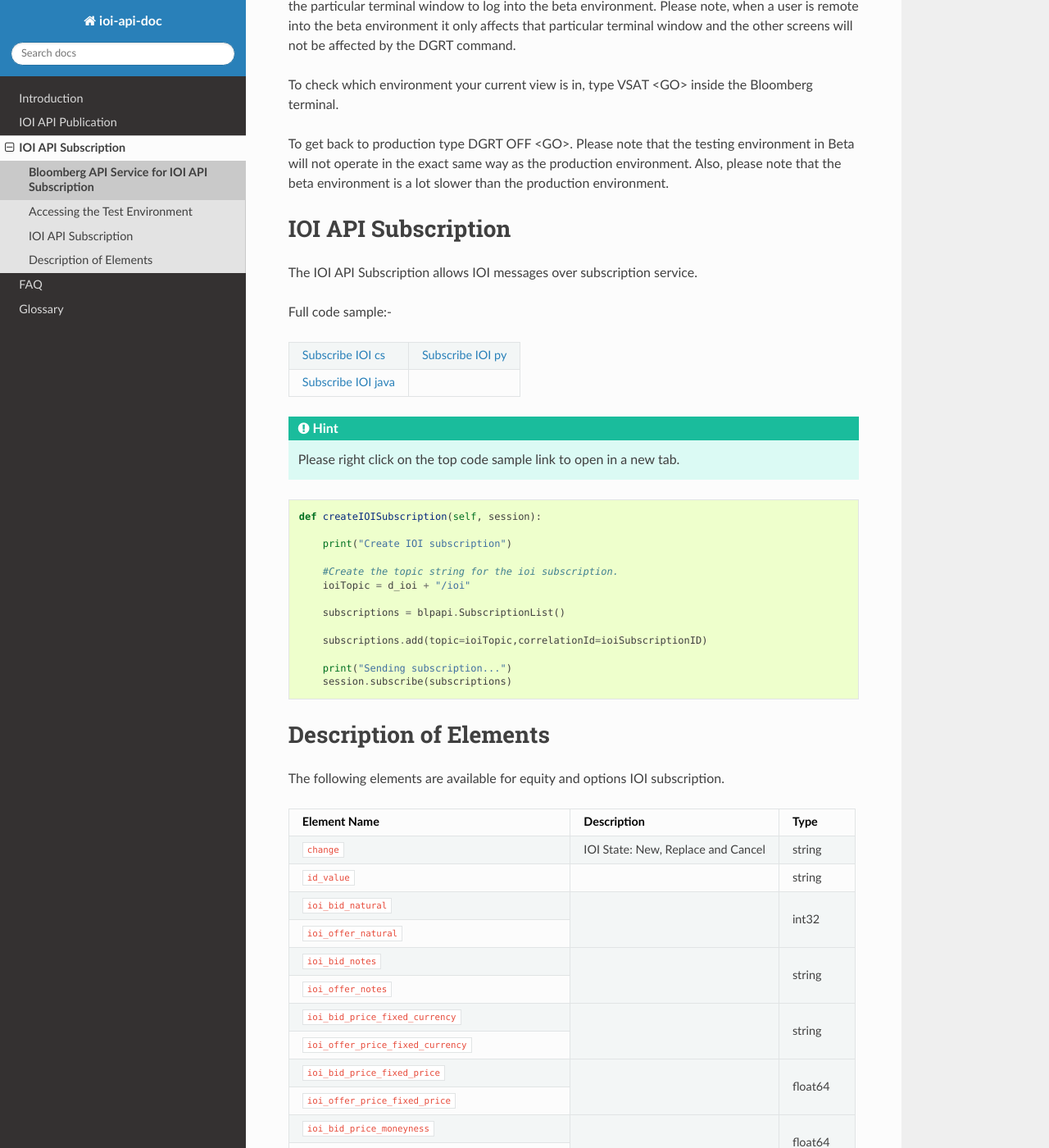
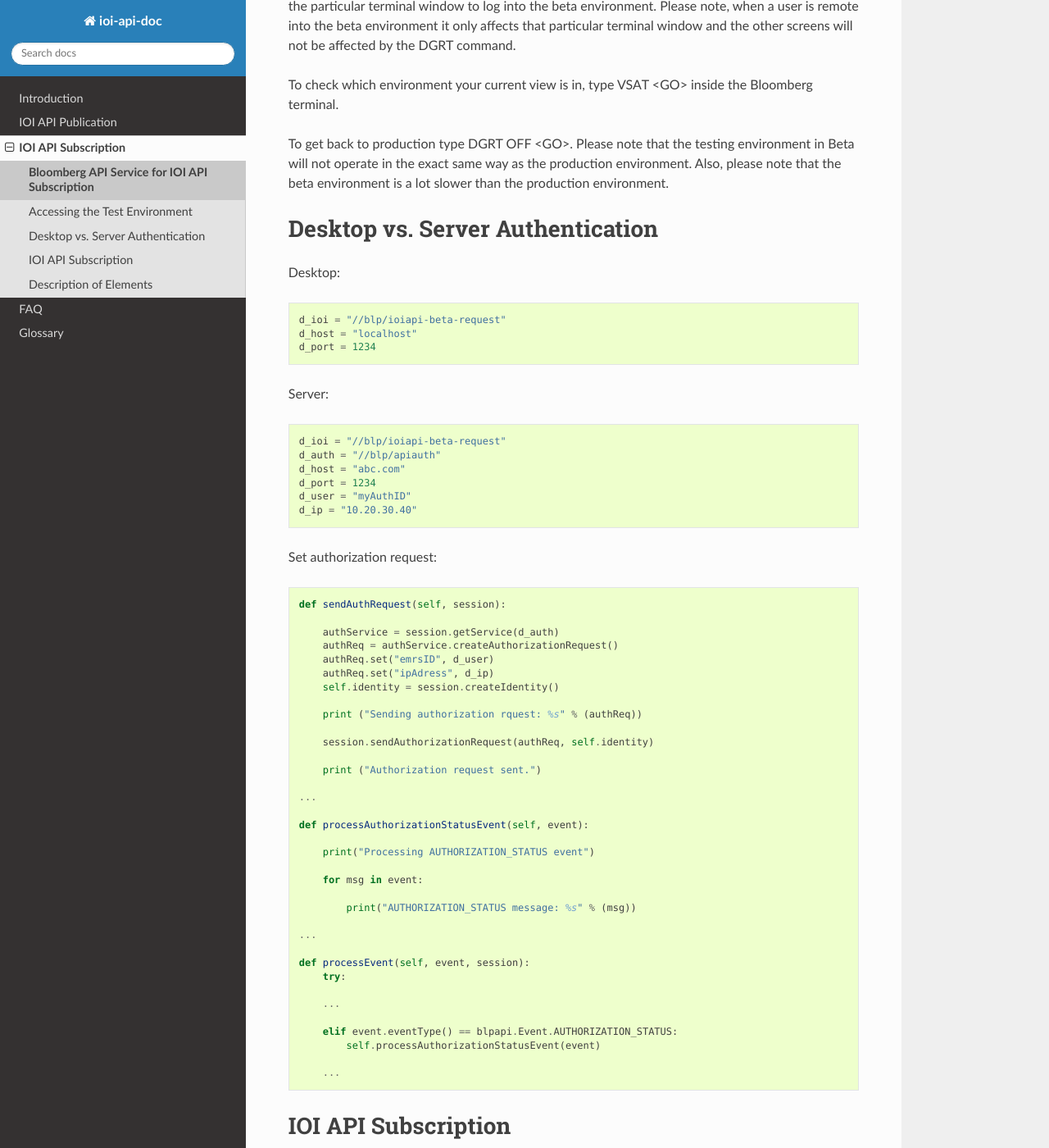
Before and after one commit to tkim/ioi_api_doc, a Sphinx documentation site: the page built from source/subscription/subscription.rst, in a window 1280 px wide and 1400 px high, scrolled down 491 px. Shown: the whole window at 82% size. Built offline with Sphinx 7.4.7 and the Read the Docs theme 2.0.0, drawn with Linux system fonts in a browser that asks for light colours; formulas are drawn with MathJax 3.

Commit message:
server authentication update

```diff
--- a/source/subscription/subscription.rst
+++ b/source/subscription/subscription.rst
@@ -20,6 +20,71 @@ To check which environment your current view is in, type VSAT <GO> inside the Bl
 
 To get back to production type DGRT OFF <GO>. Please note that the testing environment in Beta will not
 operate in the exact same way as the production environment. Also, please note that the beta environment is a lot slower than the production environment.
+
+
+Desktop vs. Server Authentication
+=================================
+
+Desktop:
+
+.. code-block:: python
+
+    d_ioi = "//blp/ioiapi-beta-request"
+    d_host = "localhost"
+    d_port = 1234
+
+
+Server:
+
+.. code-block:: python
+
+    d_ioi = "//blp/ioiapi-beta-request"
+    d_auth = "//blp/apiauth"
+    d_host = "abc.com"
+    d_port = 1234
+    d_user = "myAuthID"
+    d_ip = "10.20.30.40"
+
+Set authorization request:
+
+.. code-block:: python
+
+    def sendAuthRequest(self, session):
+
+        authService = session.getService(d_auth)
+        authReq = authService.createAuthorizationRequest()
+        authReq.set("emrsID", d_user)
+        authReq.set("ipAdress", d_ip)
+        self.identity = session.createIdentity()
+
+        print ("Sending authorization rquest: %s" % (authReq))
+
+        session.sendAuthorizationRequest(authReq, self.identity)
+
+        print ("Authorization request sent.")
+
+    ...
+
+    def processAuthorizationStatusEvent(self, event):
+
+        print("Processing AUTHORIZATION_STATUS event")
+
+        for msg in event:
+
+            print("AUTHORIZATION_STATUS message: %s" % (msg))
+
+    ...
+
+    def processEvent(self, event, session):
+        try:
+
+        ...
+
+        elif event.eventType() == blpapi.Event.AUTHORIZATION_STATUS:
+            self.processAuthorizationStatusEvent(event)
+
+        ...
+
 
 
 IOI API Subscription
```
Also changed, not shown: source/publication/reqResp.rst (+64 -0 lines), 12 other files.
